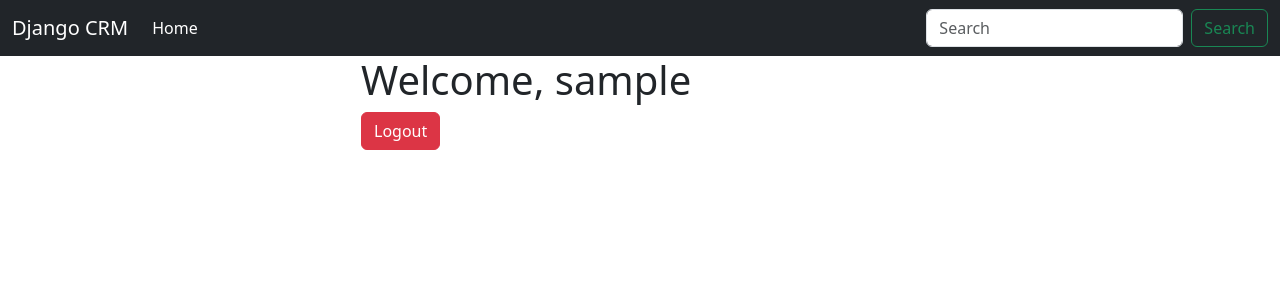
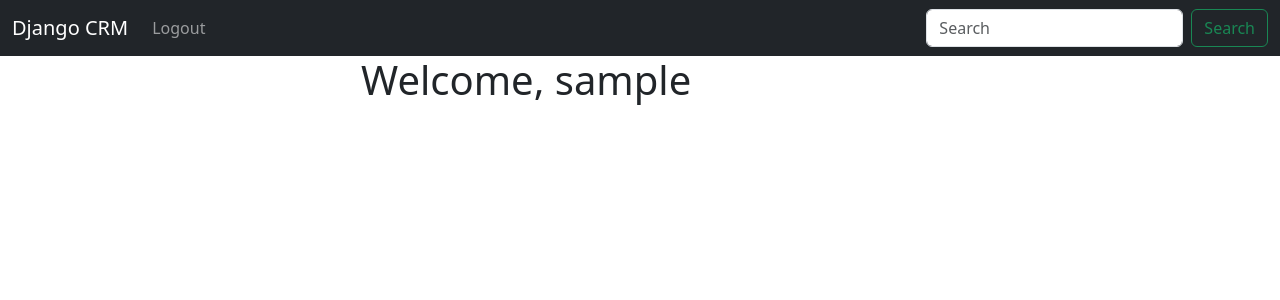
Before and after one commit to rahmanizum/Django-Learning, a Django app: page / in a window 1280 px wide. Shown: the top 300 px of the page. Run offline with Django 5.2, Linux system fonts and the light colour scheme; the visitor is signed in with stand-in values (Sample User, id 1).

Commit message:
keep login logout in navbar based on logic

```diff
--- a/dcrm/website/templates/home.html
+++ b/dcrm/website/templates/home.html
@@ -3,7 +3,6 @@
         <div class="col-md-6 offset-md-3">
         {% if user.is_authenticated %}
             <h1>Welcome, {{ user.username }}</h1>
-            <a href="{% url 'logout' %}" class="btn btn-danger">Logout</a>
         {% else %}
         <h1>Login</h1>
         <form method="post" action="{% url 'home' %}">
--- a/dcrm/website/templates/navbar.html
+++ b/dcrm/website/templates/navbar.html
@@ -6,9 +6,17 @@
       </button>
       <div class="collapse navbar-collapse" id="navbarSupportedContent">
         <ul class="navbar-nav me-auto mb-2 mb-lg-0">
+          {% if user.is_authenticated %}
           <li class="nav-item">
-            <a class="nav-link active" aria-current="page" href="#">Home</a>
+            <a class="nav-link" href="{% url 'logout' %}">Logout</a>
           </li>
+          {% else %}
+          <li class="nav-item">
+            <a class="nav-link" href="{% url 'home' %}">Login</a>
+          </li>
+          {% endif %}
+
+
         </ul>
         <form class="d-flex" role="search">
           <input class="form-control me-2" type="search" placeholder="Search" aria-label="Search">
```
